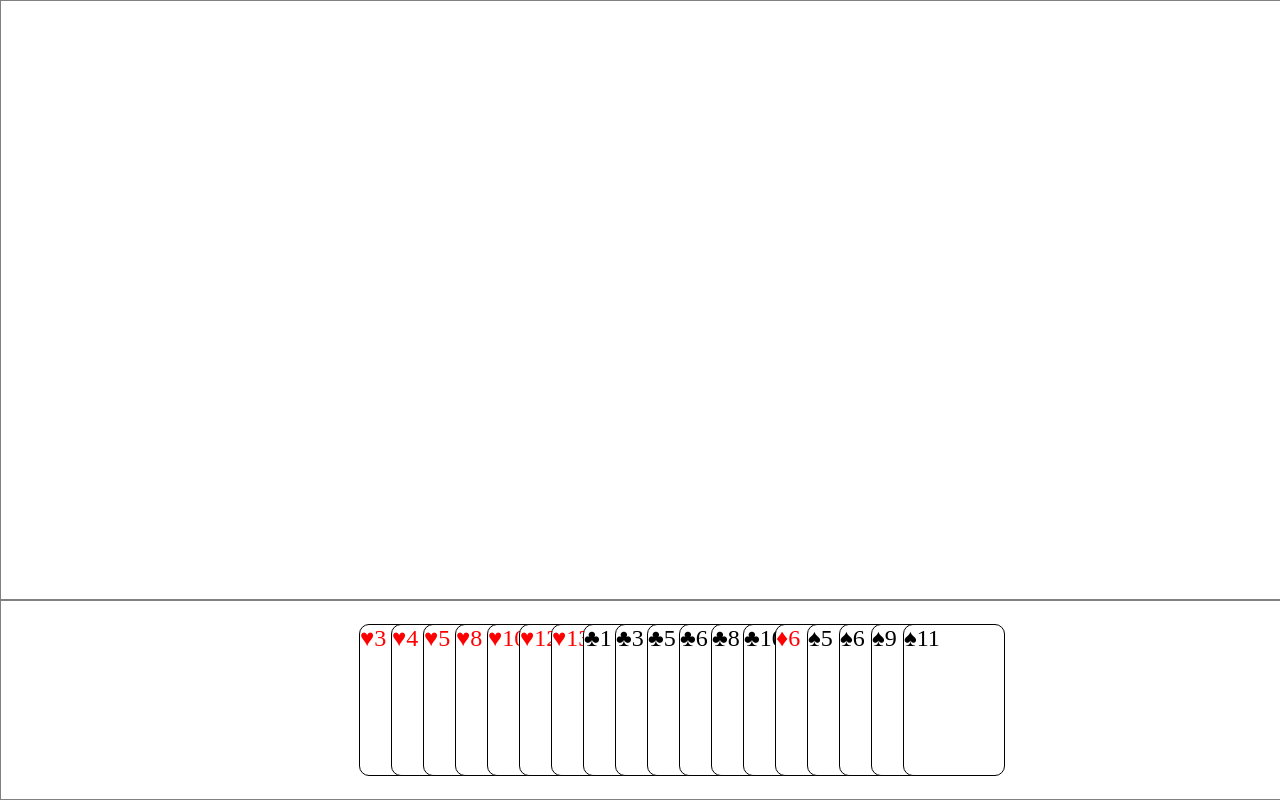
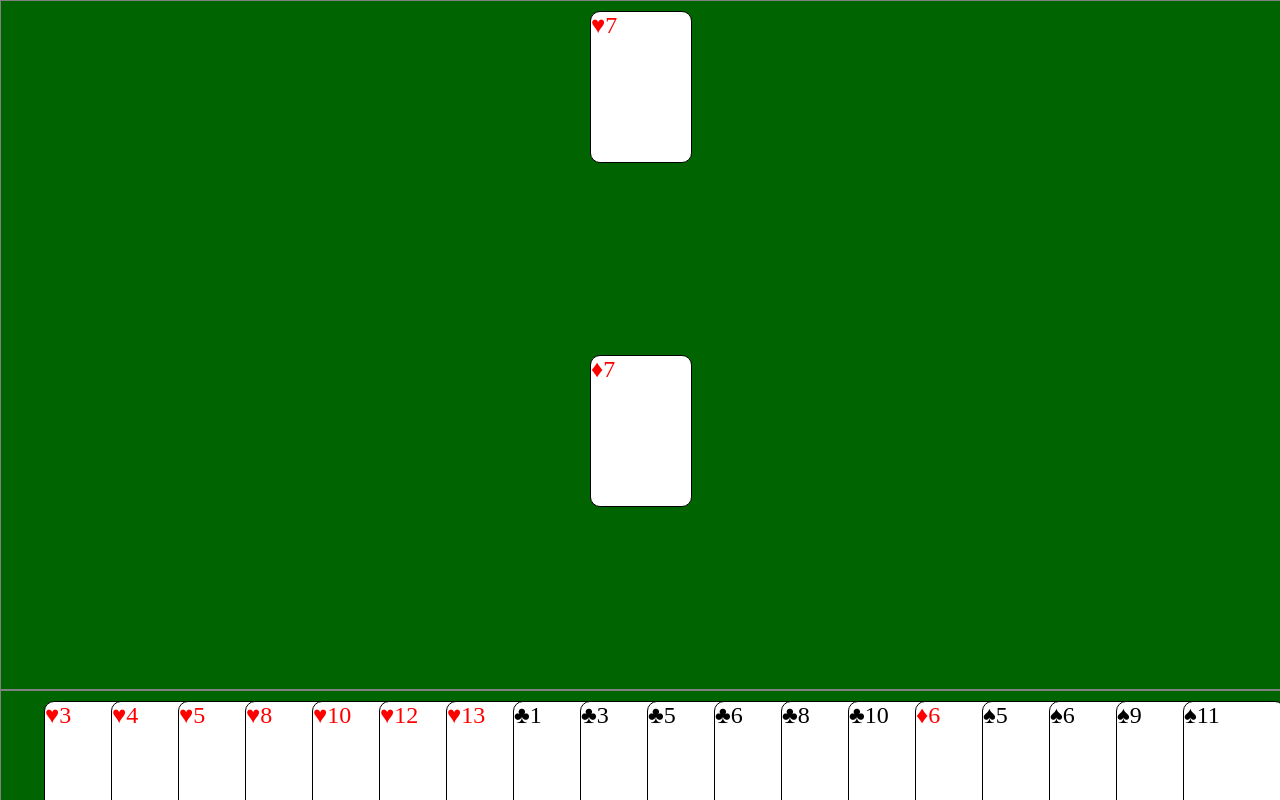
Before and after one commit to stjernstedt/Sevens, a plain HTML site: page index.html in a window 1280 px wide. Drawn offline with Linux system fonts and the light colour scheme.

Commit message:
added logic for computer opponents, game is 'playable'

```diff
--- a/javascript.js
+++ b/javascript.js
@@ -28,6 +28,15 @@ class Deck {
 	getCard(card) {
 		return this.cards.splice(this.cards.indexOf(card), 1)[0];
 	};
+
+	findCardById(id) {
+		for (let i = 0; i < this.cards.length; i++) {
+			if (this.cards[i].id == id) {
+				return this.cards[i];
+			}
+		}
+		return false;
+	}
 
 	fillDeck() {
 		for (let suit = 1; suit <= 4; suit++) {
@@ -73,11 +82,12 @@ class Card {
 	constructor(suit, number) {
 		this.suit = suit;
 		this.number = number;
-		this.id = number + (suit * 13);
+		this.id = number + ((suit - 1) * 13);
 		this.divElement = document.createElement("div");
 		this.divElement.classList.add("card");
 		this.divElement.classList.add("cardInHand");
-		this.divElement.addEventListener("click", playCard);
+		this.divElement.addEventListener("click", cardClickHandler);
+		this.divElement.addEventListener("click", reportId);
 		this.divElement.card = this;
 		switch (suit) {
 			case 1:
@@ -99,18 +109,22 @@ class Card {
 	}
 }
 
-//fix for multiple hands
-function playCard(e) {
-	const cardDivElement = e.target;
-	if (isPlayable(cardDivElement.card)) {
-		cardDivElement.classList.remove("cardDivElementInHand");
-		cardDivElement.style.gridColumn = cardDivElement.card.number;
-		cardDivElement.style.gridRow = cardDivElement.card.suit;
-		board.addCard(hands[0].getCard(cardDivElement.card));
-		console.log(board.cards[0]);
-		document.querySelector("#gameboard").appendChild(cardDivElement);
-		cardDivElement.removeEventListener("click", playCard);
+function playCard(hand, card) {
+	if (isPlayable(card)) {
+		card.divElement.classList.remove("cardInHand");
+		card.divElement.style.gridColumn = card.number;
+		card.divElement.style.gridRow = card.suit;
+		board.addCard(hands[hand].getCard(card));
+		document.querySelector("#gameboard").appendChild(card.divElement);
+		card.divElement.removeEventListener("click", cardClickHandler);
+		playerTurn++;
 	}
+}
+
+function cardClickHandler(e) {
+	// console.log("player played----------");
+	playCard(0, e.target.card);
+	playRound();
 }
 
 function redrawHand() {
@@ -132,13 +146,59 @@ function isPlayable(card) {
 	if (card.number == 7) return true;
 	for (let i = 0; i < board.cards.length; i++) {
 		if (card.number < 7) {
-			if (board.cards[i].number == card.number + 1) return true;
+			if (board.cards[i].id == card.id + 1) {
+				// console.log("board card: " + board.cards[i].id);
+				// console.log("      card: " + card.id);
+				// console.log("-----------");
+				return true;
+			}
 		}
 		if (card.number > 7) {
-			if (board.cards[i].number == card.number - 1) return true;
+			if (board.cards[i].id == card.id - 1) {
+				// console.log("board card: " + board.cards[i].id);
+				// console.log("      card: " + card.id);
+				// console.log("-----------");
+				return true
+			};
 		}
 	}
 	return false;
+}
+
+function findFirstPlayer() {
+	for (let i = 0; i < hands.length; i++) {
+		if (hands[i].findCardById(7)) return i;
+	}
+}
+
+function playRound() {
+	if (board.cards.length == 0) {
+		let card = hands[playerTurn].findCardById(7);
+		playCard(playerTurn, card);
+	}
+
+	if (playerTurn >= hands.length) playerTurn = 0;
+	let canditates = [];
+	if (playerTurn != 0) {
+		for (let i = 0; i < hands[playerTurn].cards.length; i++) {
+			if (isPlayable(hands[playerTurn].cards[i])) {
+				canditates.push(hands[playerTurn].cards[i]);
+			}
+		}
+		if (canditates.length == 0) {
+			console.log("can't play");
+			playerTurn++;
+			playRound();
+		} else {
+			playCard(playerTurn, canditates[0]);
+			canditates = [];
+			playRound();
+		}
+	}
+}
+
+function reportId(e) {
+	console.log(e.target.card.id);
 }
 
 let deck = new Deck();
@@ -147,27 +207,9 @@ deck.shuffle();
 let board = new Deck();
 let hands = deck.dealAllCards(3);
 redrawHand();
+let playerTurn = findFirstPlayer();
+playRound();
 
-// class TestClass {
-// 	constructor() {
-// 		this.cards = [];
-// 	}
-// }
-
-// class TestObject {
-// 	constructor() {
-// 		this.number = 1;
-// 	}
-
-// 	testFunction() {
-
-// 	}
-// }
-
-// test = new TestClass();
-// test.cards.push(new TestObject());
-// test.cards.push(new TestObject());
-// console.log(test.cards);
 
 //AI
 // weighted decisions, how many of same suit still in hand
--- a/styles.css
+++ b/styles.css
@@ -10,6 +10,7 @@
 }
 
 #gameboard {
+	background-color: darkgreen;
 	display: grid;
 	width: 100vw;
 	justify-items: center;
@@ -20,6 +21,7 @@
 }
 
 #cardholder {
+	background-color: darkgreen;
 	display: flex;
 	width: 100%;
 	flex-direction: row;
@@ -41,7 +43,7 @@
 }
 
 .cardInHand {
-	margin-right: -75px;
+	margin-right: -40px;
 }
 
 .card:hover {
```
